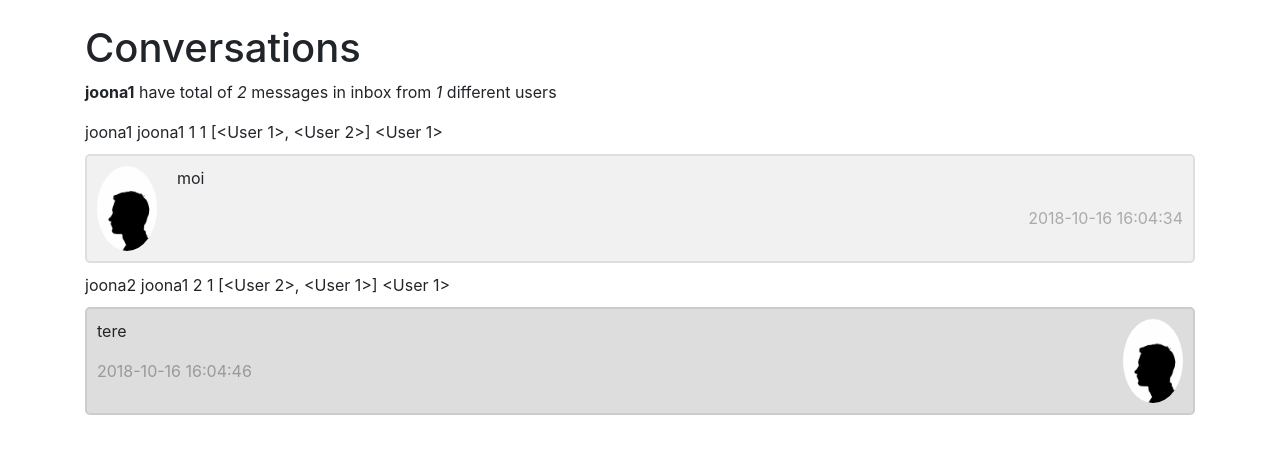
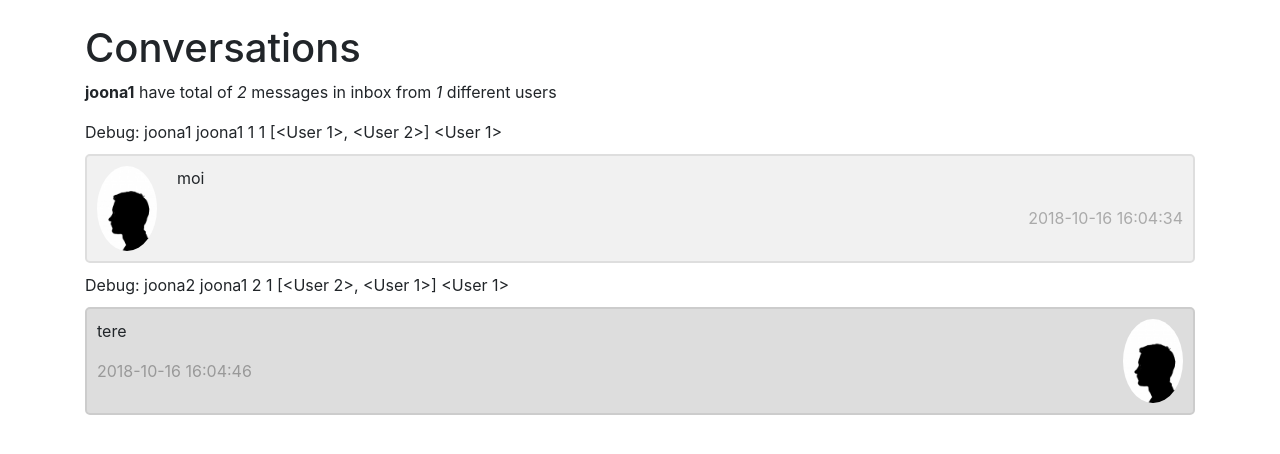
Before and after one commit to joonissi/tsohaaa, a Flask app: page /messages in a window 1280 px wide. Shown: the part 56-510 px from the top of the page. Run offline with Flask 2, Linux system fonts and the light colour scheme; a user stored in the database is signed in; data comes from the database, SQL or seed files in the repository; some libraries are stand-ins or nearby versions.

Commit message:
debugging heroku

```diff
--- a/application/templates/messages/index.html
+++ b/application/templates/messages/index.html
@@ -11,6 +11,7 @@
    different users</p>
 {% if conversations %}
   {% for message in conversations %}
+    Debug:
     {{ message.account[0].username }}
     {{ current_user.username }}
     {{ message.account[0].id }}
```
